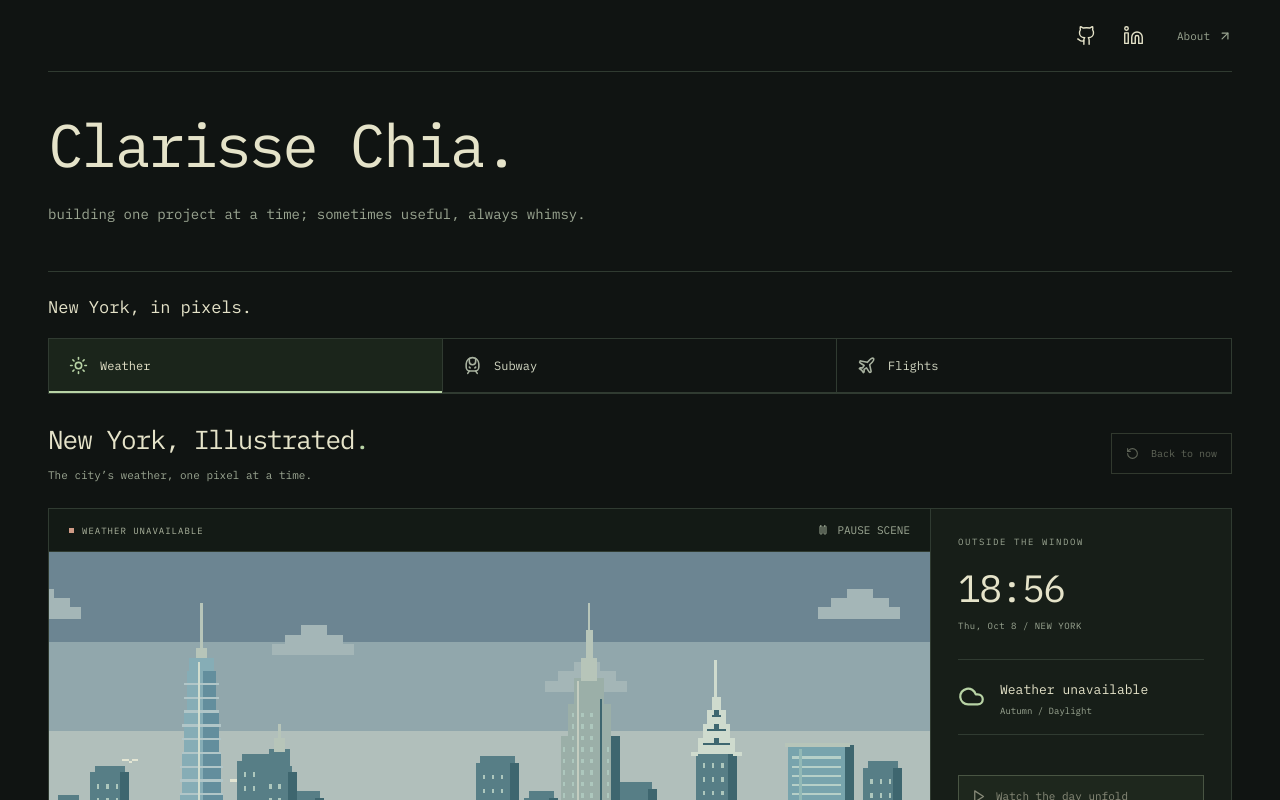
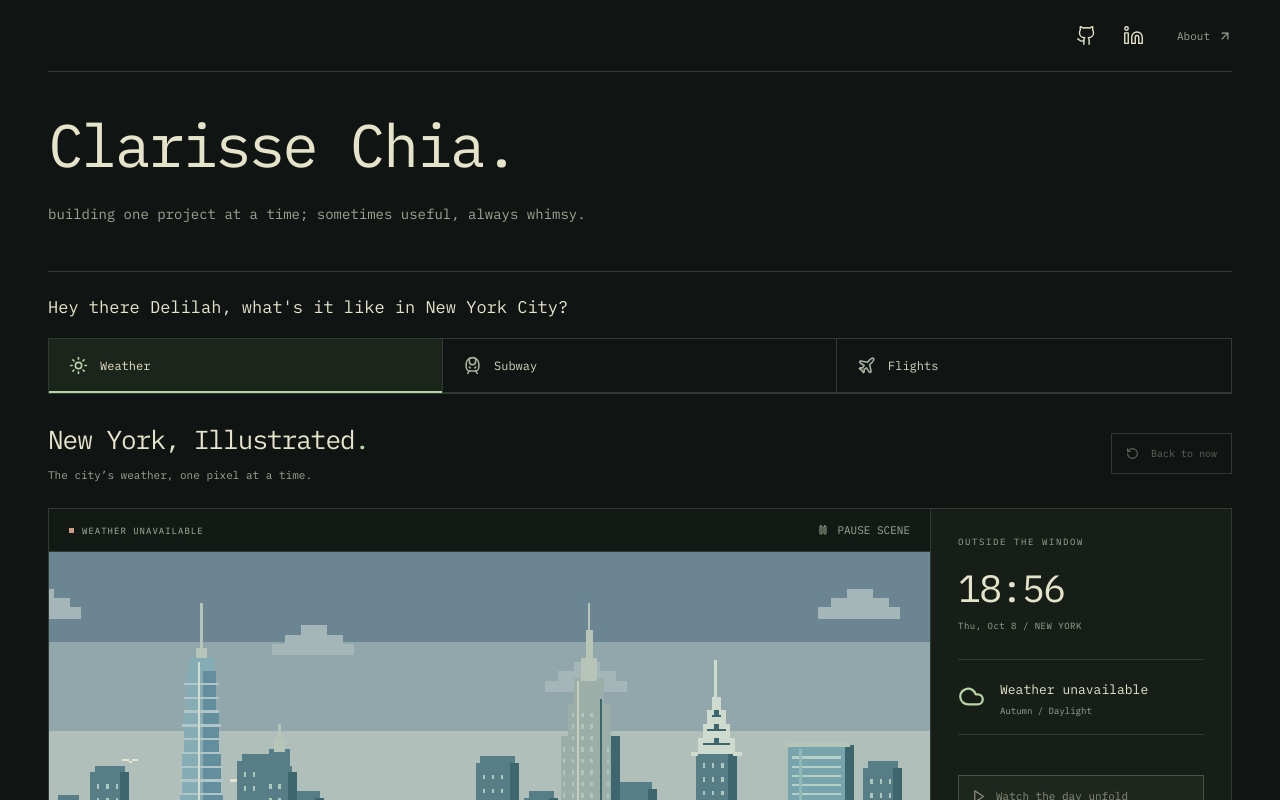
Before and after one commit to clarisse-chia/clarisse-chia-portfolio, a React (Vite) app: page / in a window 1280 px wide. Shown: the top 800 px of the page. Built offline with nearby package versions, Linux system fonts and the light colour scheme; no server answers.

Commit message:
Update New York collection headline

```diff
--- a/src/App.tsx
+++ b/src/App.tsx
@@ -20,7 +20,7 @@ export default function App(){
  <header className="site-header"><div className="header-right portfolio-navigation"><ProfileLinks/><button className="text-button about-link" onClick={()=>setAbout(!about)} aria-expanded={about} aria-controls="about-clarisse">About <ArrowUpRight size={14}/></button></div></header>
  {about&&<section id="about-clarisse" className="about-panel" aria-label="About Clarisse"><div><p>A little corner of the internet for things I’m curious enough to build.</p></div><p>First up: New York. More experiments—and perhaps a few playable games—to come.</p><button className="text-button" onClick={()=>setAbout(false)}>Close ×</button></section>}
  <main><section className="hero portfolio-hero"><div><h1>Clarisse <span>Chia.</span></h1><p className="portfolio-tagline">building one project at a time; sometimes useful, always whimsy.</p></div></section>
- <section className="work-intro" id="work" aria-labelledby="work-title"><div><h2 id="work-title">New York, in pixels.</h2></div><p></p></section>
+ <section className="work-intro" id="work" aria-labelledby="work-title"><div><h2 id="work-title">Hey there Delilah, what's it like in New York City?</h2></div><p></p></section>
  <nav className="project-tabs" aria-label="Explore the New York collection">{projects.map(p=><button key={p.id} className={`project-tab ${project===p.id?'active':''}`} aria-pressed={project===p.id} onClick={()=>{setProject(p.id);window.history.replaceState(null,'',`#${p.id}`);}}><p.icon size={19}/><span><strong>{p.name}</strong></span></button>)}</nav>
  <section id="project" className="project-section" tabIndex={-1}><ActiveProject/></section>
  </main>
```
